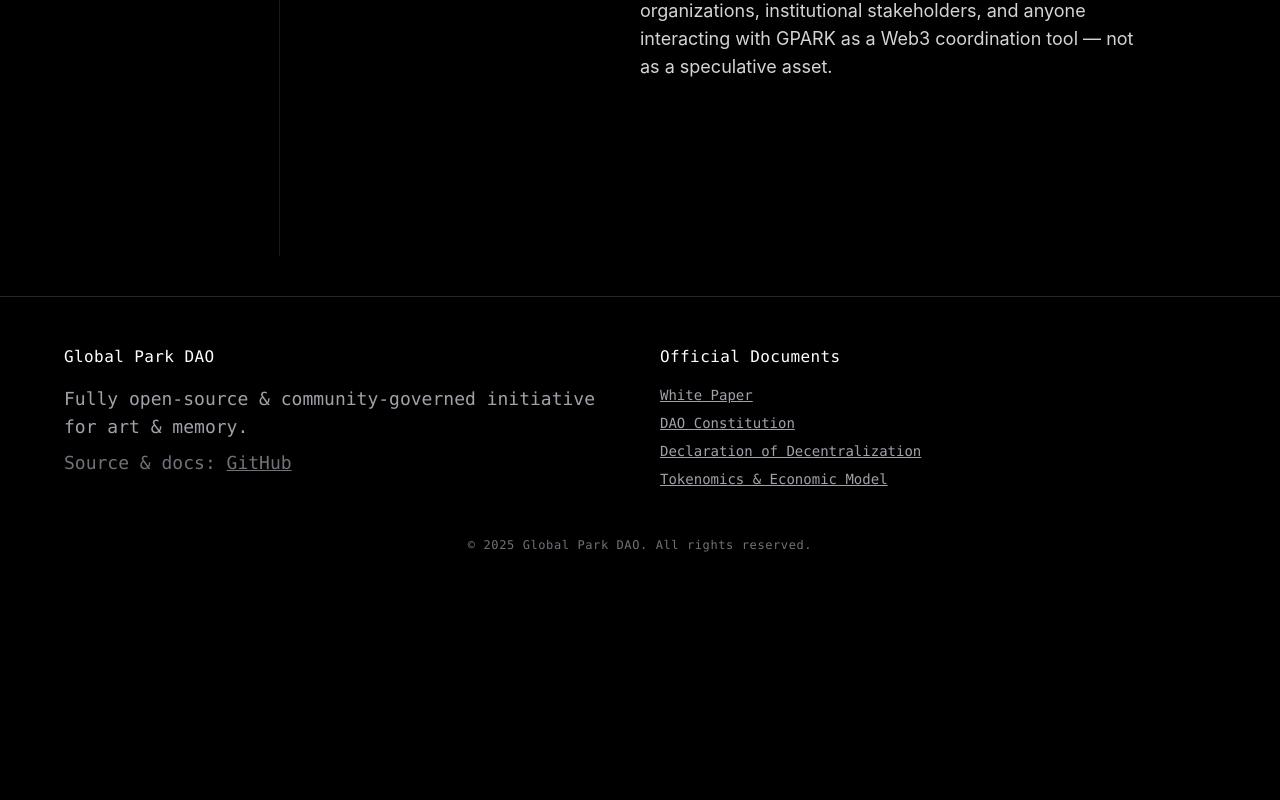
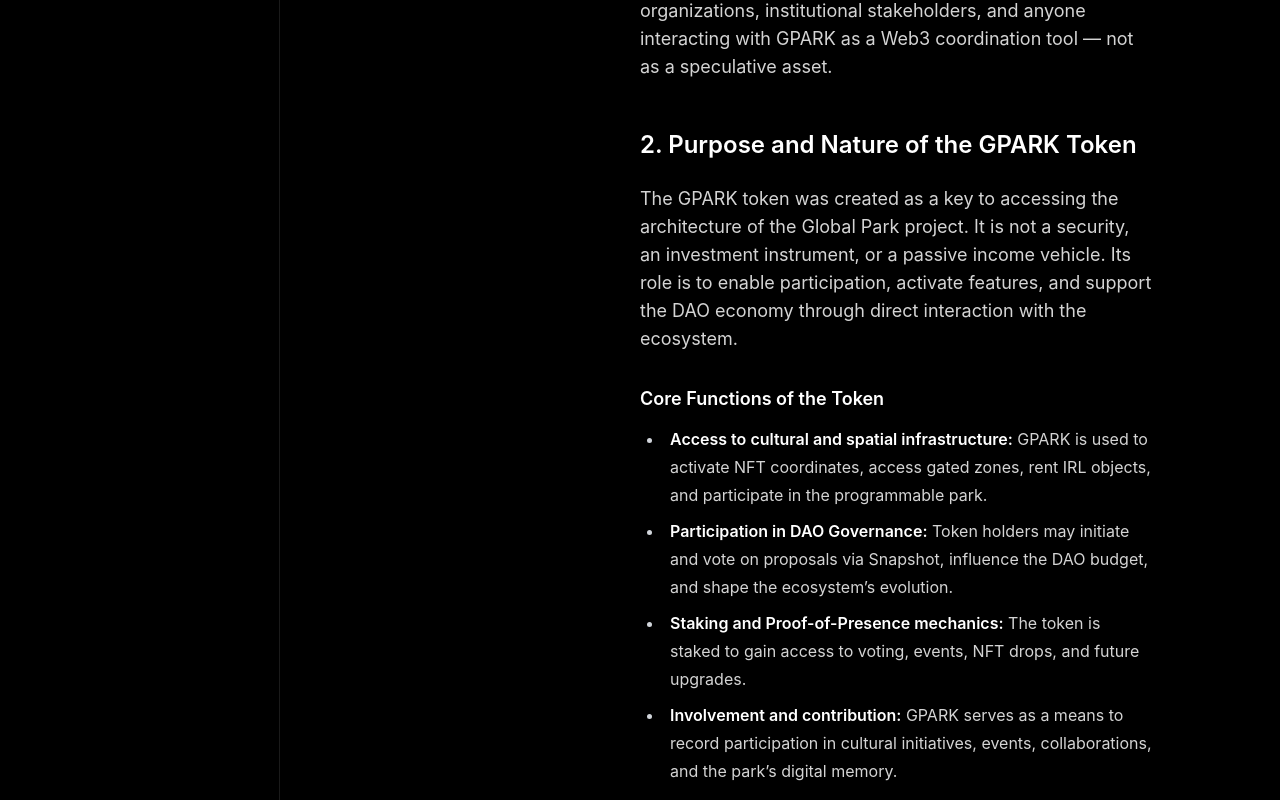
Before and after one commit to GPARKPRO/globalpark-site, a Next.js app: page /docs/tokenomics in a window 1280 px wide. Shown: the part 1020-1820 px from the top of the page. Before the commit the page ends 1621 px from the top, so only its background shows below. Built offline with nearby package versions, Linux system fonts and the light colour scheme.

Commit message:
Update page.tsx

```diff
--- a/app/docs/tokenomics/page.tsx
+++ b/app/docs/tokenomics/page.tsx
@@ -2,13 +2,18 @@
 import DocumentationLayout from '@/components/docs/layouts/DocumentationLayout';
 import TokenomicsNav from '@/components/docs/tokenomics/TokenomicsNav';
 
-const Introduction = dynamic(() => import('@/components/docs/tokenomics/Introduction'));
-const TokenUtility = dynamic(() => import('@/components/docs/tokenomics/TokenUtility'));
+const sections = [
+  dynamic(() => import('@/components/docs/tokenomics/Introduction')),
+  dynamic(() => import('@/components/docs/tokenomics/TokenUtility'))
+  // next
+];
 
 export default function TokenomicsPage() {
   return (
     <DocumentationLayout nav={<TokenomicsNav />}>
-      <Introduction />
+      {sections.map((Section, index) => (
+        <Section key={index} />
+      ))}
     </DocumentationLayout>
   );
 }
```
